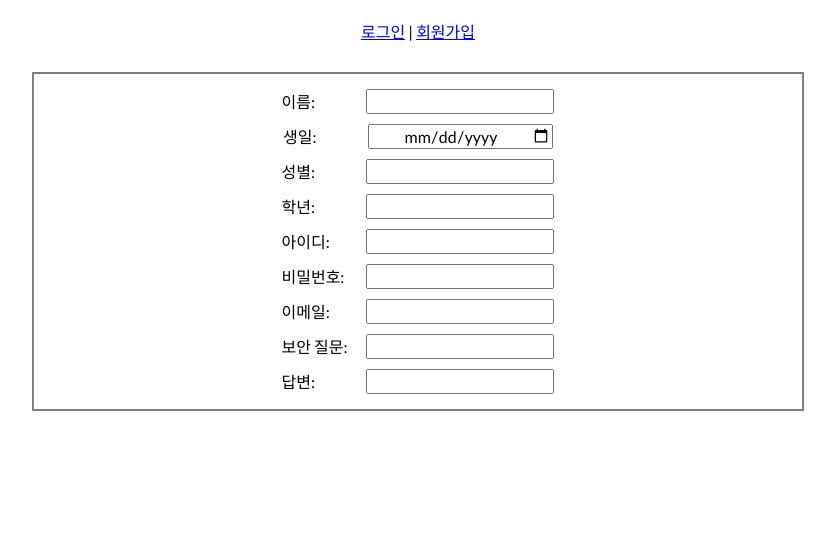
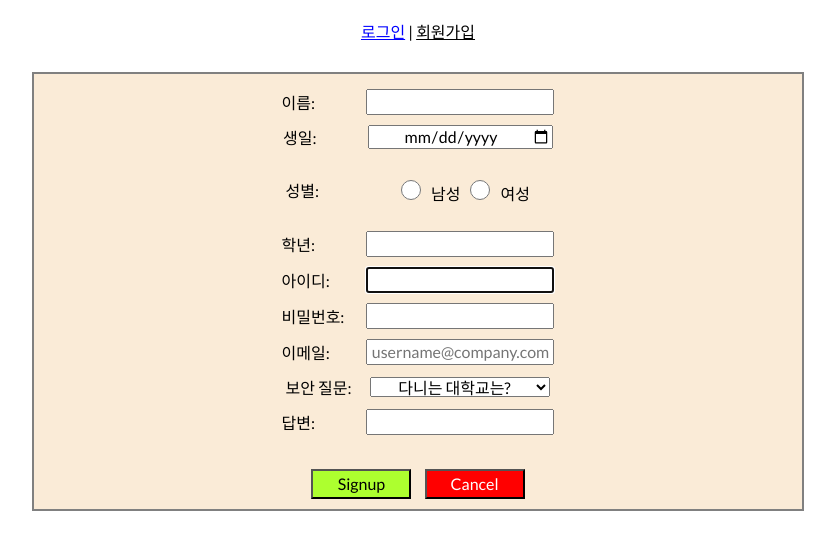
Before and after one commit to 2023143528/HomeworkRepository, a plain HTML site: page LAB2/signup.html in a window 1280 px wide. Shown: the part 122-672 px from the top of the page, without its empty margins (222-1057 px from the left). Drawn offline with Linux system fonts and the light colour scheme.

Commit message:
lab2 complete

```diff
--- a/LAB2/main.css
+++ b/LAB2/main.css
@@ -15,20 +15,36 @@ h1 {
 form {
     justify-self: center;
     width: 60%;
-    border-style: solid;
-    border-color: grey;
-    border-width: 2px;
+    border: 2px solid grey;
+    background-color: antiquewhite;
     padding: 5px;
     margin: 10px;
 
 }
 
-
-.form-question form-input {
-    width: 180px;
+.this {
+    color: black;
 }
 
-input {
+.that {
+    color: blue;
+}
+
+
+.form-question form-input, input, select {
+    width: 180px;
+    height: 20px;
+}
+
+input[type="radio"]{
+    width: 30px;
+    margin: 5px;
+}
+
+.checkbox-horizontal {
+    display: flex;
+    align-items: flex-start;
+    flex-direction: row;
     width: 180px;
 }
 
@@ -49,3 +65,21 @@ input {
     margin-right: 10px;
     text-align: left;
   }
+
+
+.last-buttons {
+    width: 100px;
+    height: 30px;
+    margin: 5px;
+}
+
+
+#submit {
+    background-color: greenyellow;
+}
+
+
+#cancel {
+    background-color: red;
+    color: white;
+}
--- a/LAB2/signup.html
+++ b/LAB2/signup.html
@@ -12,7 +12,7 @@
 <body>
 <h1>Welcome to<br>Internet-Programming Movie Site</h1>
 
-<a href="login.html" class="this">로그인</a> | <a href="signup.html" class="that">회원가입</a>
+<a href="login.html" class="that">로그인</a> | <a href="signup.html" class="this">회원가입</a>
 
 <br><br>
 
@@ -21,7 +21,7 @@
 
     <div class="form-question">
         <label>이름:</label>
-        <div><input type="text" name="name" required></div>
+        <div><input type="text" name="name" autocomplete="on"></div>
     </div>
 
     <div class="form-question">
@@ -31,39 +31,62 @@
 
     <div class="form-question">
         <label>성별:</label>
-        <div><input type="text" name="name" required></div>
+        <div class="checkbox-horizontal"><p>
+            <input type="radio" name="gender" value="남성" required>남성 </p>
+            <p><input type="radio" name="gender" value="여성" required>여성 </p></div>
     </div>
 
     <div class="form-question">
         <label>학년:</label>
-        <div><input type="number" name="name" required></div>
+        <div><input type="number" name="grade" step="1" min="1" max="6" required></div>
     </div>
 
     <div class="form-question">
         <label>아이디:</label>
-        <div><input type="text" name="name" required></div>
+        <div><input type="text" name="id" autofocus ></div>
     </div>
 
     <div class="form-question">
         <label>비밀번호:</label>
-        <div><input type="text" name="name" required></div>
+        <div><input type="password" name="password" required></div>
     </div>
 
     <div class="form-question">
         <label>이메일:</label>
-        <div><input type="text" name="name" required></div>
+        <div><input type="email" name="email" placeholder="username@company.com"></div>
     </div>
 
     <div class="form-question">
         <label>보안 질문:</label>
-        <div><input type="text" name="name" required></div>
+        <div><select name="security-question">
+            <option>다니는 대학교는?</option>
+            <option>좋아하는 동물은?</option>
+            <option>좋아하는 과일은?</option>
+        </select></div>
     </div>
 
     <div class="form-question">
         <label>답변:</label>
-        <div><input type="text" name="name" required></div>
+        <div><input type="text" name="security-answer" list="security-answers" autocomplete></div>
+        <datalist id="security-answers">
+            <option value="서울대학교">
+            <option value="연세대학교">
+            <option value="고려대학교">
+            <option value="토끼">
+            <option value="곰">
+            <option value="강아지">
+            <option value="고양이">
+            <option value="사과">
+            <option value="포도">
+            <option value="복숭아">
+        </datalist>
     </div>
 
+    <br>
+
+
+    <input type="submit" value="Signup" id="submit" class="last-buttons">
+    <input type="reset" value="Cancel" id="cancel" class="last-buttons">
 
 
 </form>
```
Also changed, not shown: LAB2/login.html (+42 -0 lines), Study/study1.js (added, +9 -0 lines).
